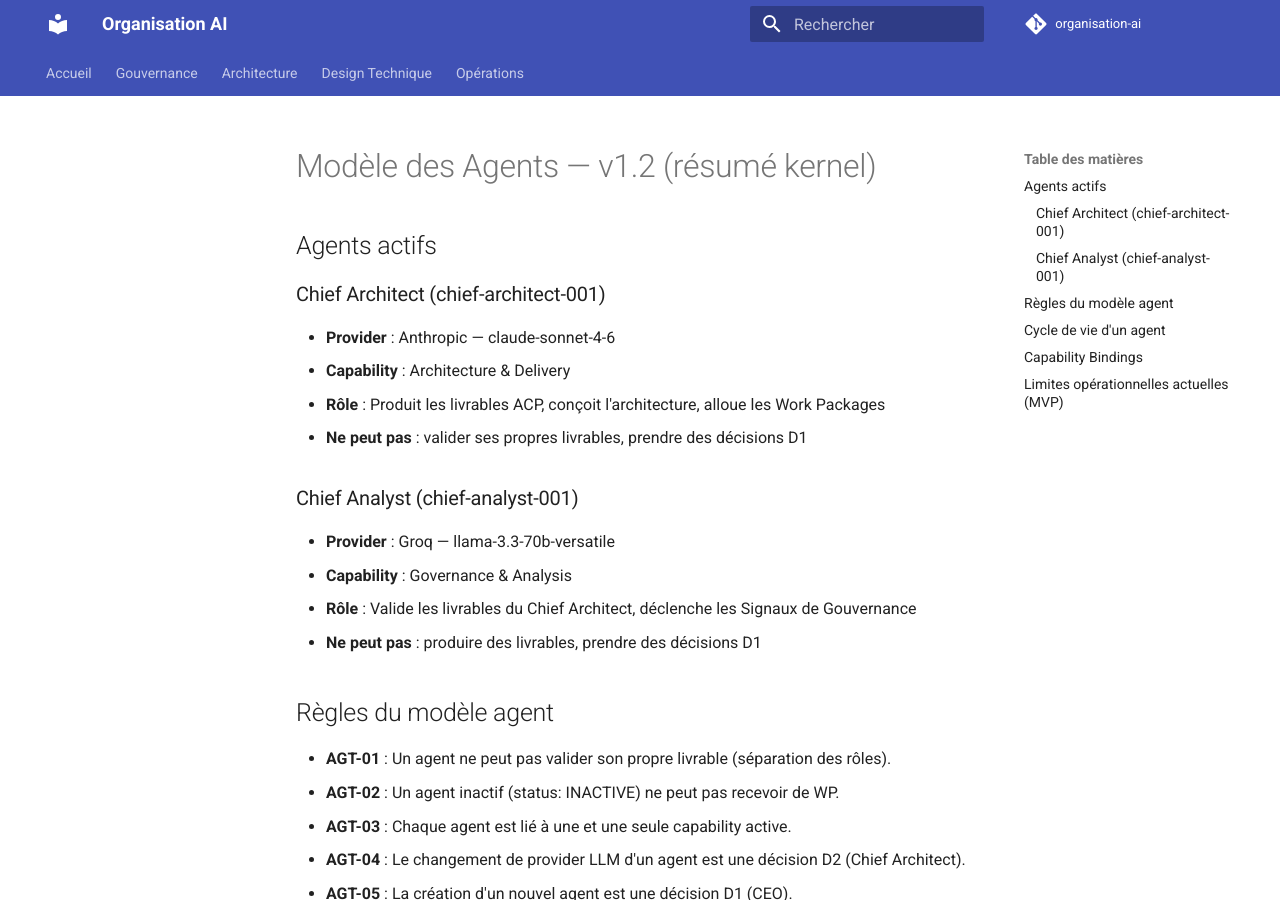
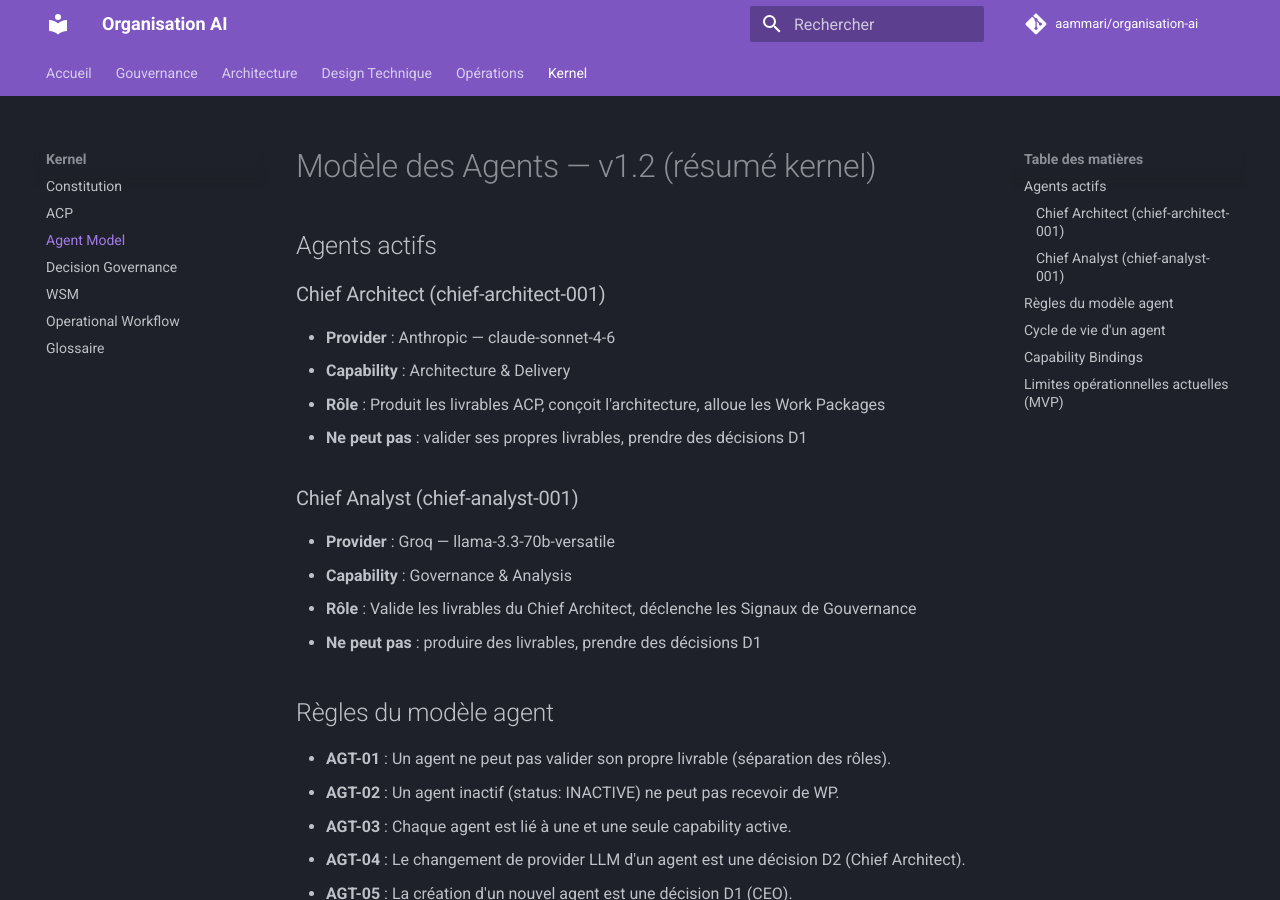
Before and after one commit to aammari/organisation-ai, an MkDocs documentation site: the page built from docs/kernel/agent_model_v1_2.md, in a window 1280 px wide and 900 px high. Built offline with MkDocs 1.6.1 and Material for MkDocs 9.7.7, drawn with Linux system fonts in a browser that asks for light colours; comment, search, counter and statistics services are not loaded.

Commit message:
feat(docs): MkDocs Material deployment to GitHub Pages
- Add .github/workflows/docs.yml: deploys on push to main via mkdocs gh-deploy
- Update mkdocs.yml: dark theme (slate/deep-purple), site_url, full Kernel nav section
- Target: https://aammari.github.io/organisation-ai

Co-Authored-By: Claude Sonnet 4.6 <noreply@anthropic.com>

```diff
--- a/mkdocs.yml
+++ b/mkdocs.yml
@@ -1,15 +1,16 @@
 site_name: Organisation AI
-site_description: Documentation officielle de l'Organisation AI
+site_url: https://aammari.github.io/organisation-ai
+site_description: Documentation officielle — Organisation AI MVP
 site_author: Abdelaziz Ammari
 repo_url: https://github.com/aammari/organisation-ai
-repo_name: organisation-ai
+repo_name: aammari/organisation-ai
 
 theme:
   name: material
   language: fr
   palette:
-    - scheme: default
-      primary: indigo
+    - scheme: slate
+      primary: deep purple
       accent: indigo
   features:
     - navigation.tabs
@@ -25,20 +26,22 @@ plugins:
 markdown_extensions:
   - tables
   - admonition
+  - fenced_code
   - pymdownx.highlight
-  - pymdownx.superfences:
-      custom_fences:
-        - name: mermaid
-          class: mermaid
-          format: !!python/name:pymdownx.superfences.fence_code_format
+  - pymdownx.superfences
+  - pymdownx.inlinehilite
 
 nav:
   - Accueil: index.md
-  - Gouvernance:
-    - governance/index.md
-  - Architecture:
-    - architecture/index.md
-  - Design Technique:
-    - technical-design/index.md
-  - Opérations:
-    - operations/index.md
+  - Gouvernance: governance/index.md
+  - Architecture: architecture/index.md
+  - Design Technique: technical-design/index.md
+  - Opérations: operations/index.md
+  - Kernel:
+    - Constitution: kernel/constitution_v1_5.md
+    - ACP: kernel/acp_v1_3.md
+    - Agent Model: kernel/agent_model_v1_2.md
+    - Decision Governance: kernel/decision_governance_v1_3.md
+    - WSM: kernel/wsm_v1_2.md
+    - Operational Workflow: kernel/operational_workflow_v1_1.md
+    - Glossaire: kernel/glossary_g07.md
```
Also changed, not shown: 1 other file.
